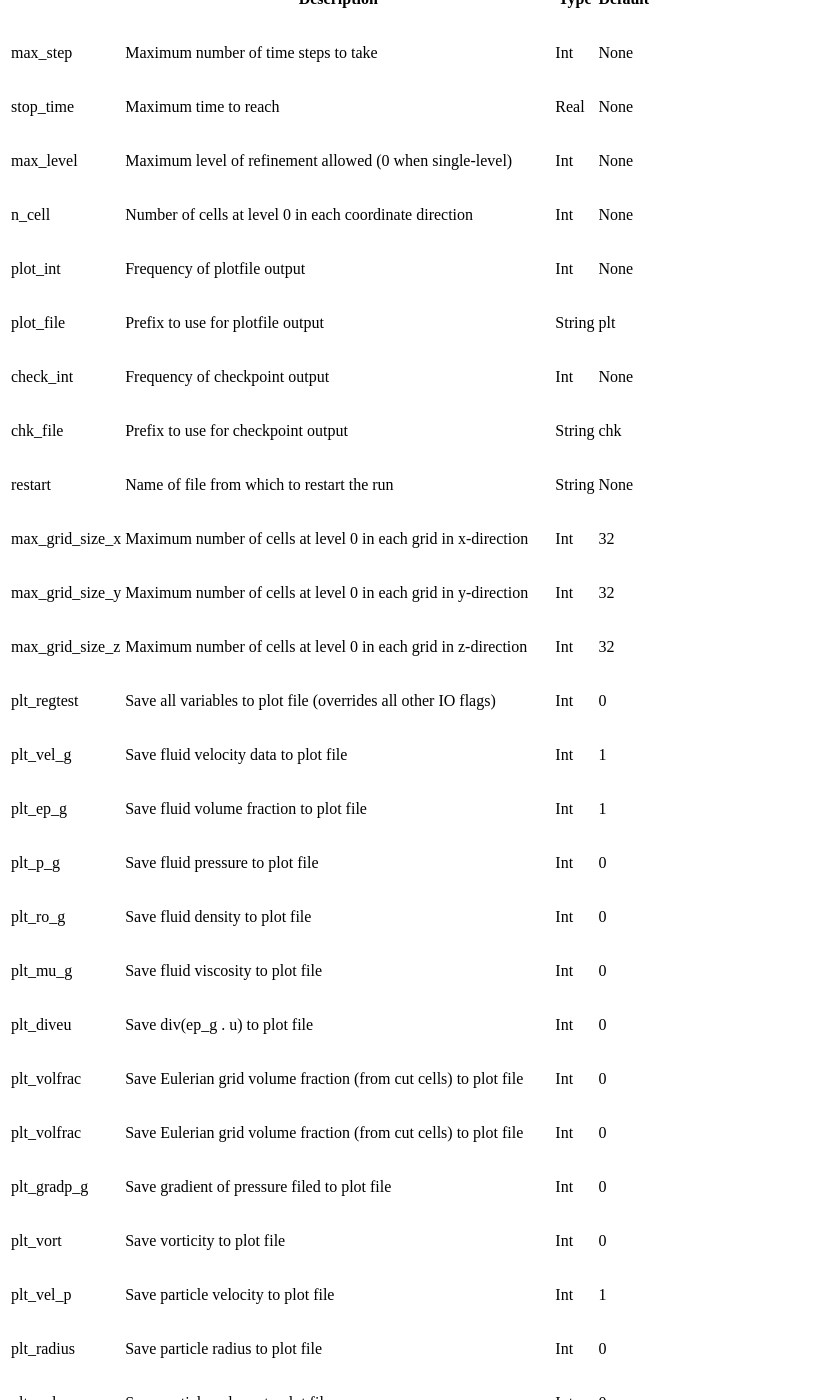
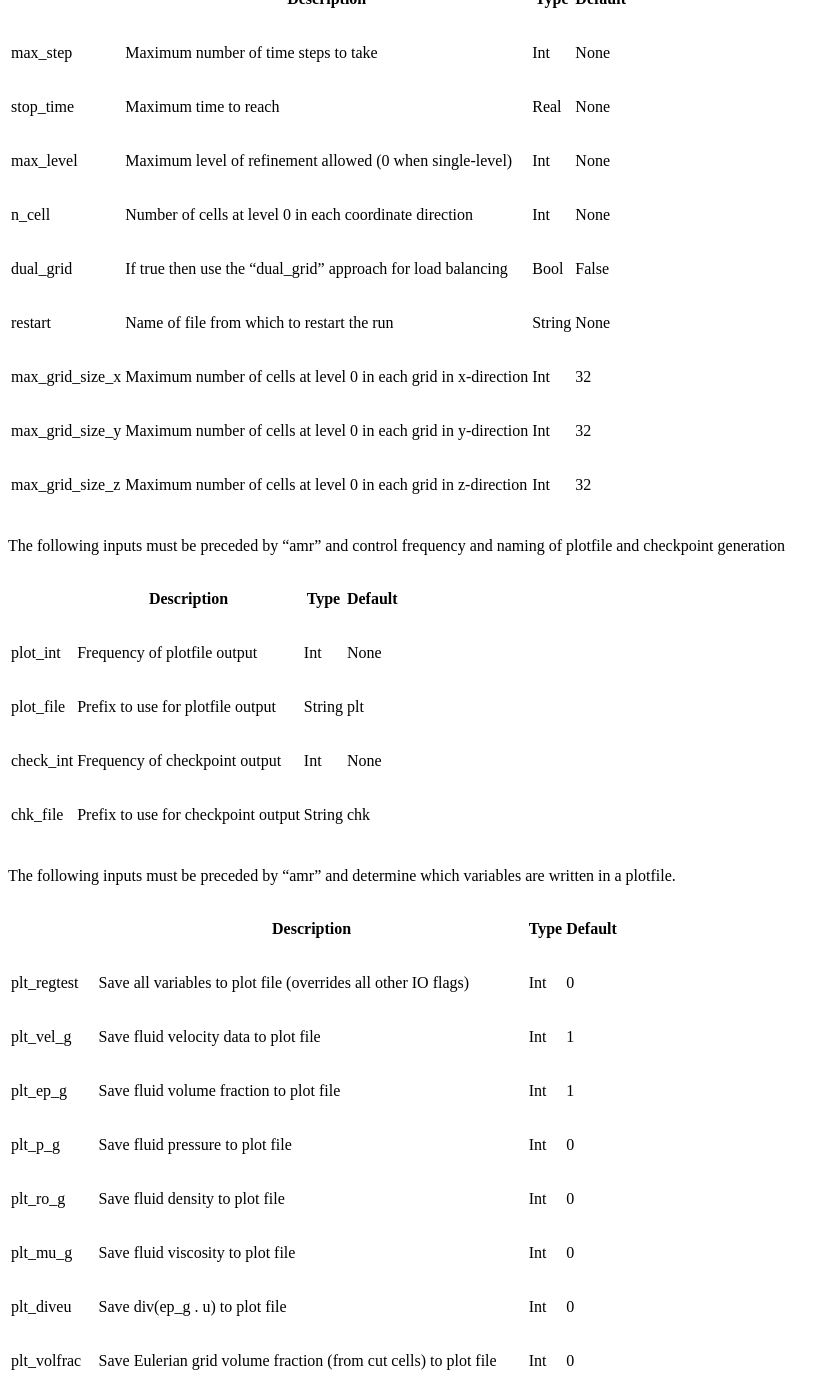
Before and after one commit to mwm126/MFIX-Exa, a Sphinx documentation site: the page built from docs/source/Inputs.rst, in a window 1280 px wide and 1400 px high, scrolled down 485 px. Shown: the whole window, without its empty margins (0-839 px from the left). Built offline with Sphinx 7.4.7 and the Read the Docs theme 2.0.0, drawn with Linux system fonts in a browser that asks for light colours; pages that are not in the unit, such as notebooks, are missing from menus; some of the changed text lies outside the part shown.

Commit message:
update the list of possible inputs

```diff
--- a/docs/source/Inputs.rst
+++ b/docs/source/Inputs.rst
@@ -16,13 +16,7 @@
 +------------------+-----------------------------------------------------------------------+-------------+-----------+
 | n_cell           | Number of cells at level 0 in each coordinate direction               |    Int      | None      |
 +------------------+-----------------------------------------------------------------------+-------------+-----------+
-| plot_int         | Frequency of plotfile output                                          |    Int      | None      |
-+------------------+-----------------------------------------------------------------------+-------------+-----------+
-| plot_file        | Prefix to use for plotfile output                                     |  String     | plt       |
-+------------------+-----------------------------------------------------------------------+-------------+-----------+
-| check_int        | Frequency of checkpoint output                                        |    Int      | None      |
-+------------------+-----------------------------------------------------------------------+-------------+-----------+
-| chk_file         | Prefix to use for checkpoint output                                   |  String     | chk       |
+| dual_grid        | If true then use the "dual_grid" approach for load balancing          |   Bool      | False     |
 +------------------+-----------------------------------------------------------------------+-------------+-----------+
 | restart          | Name of file from which to restart the run                            |  String     | None      |
 +------------------+-----------------------------------------------------------------------+-------------+-----------+
@@ -32,6 +26,26 @@
 +------------------+-----------------------------------------------------------------------+-------------+-----------+
 | max_grid_size_z  | Maximum number of cells at level 0 in each grid in z-direction        |    Int      | 32        |
 +------------------+-----------------------------------------------------------------------+-------------+-----------+
+
+The following inputs must be preceded by "amr" and control frequency and naming of plotfile and checkpoint generation
+
++------------------+-----------------------------------------------------------------------+-------------+-----------+
+|                  | Description                                                           |   Type      | Default   |
++==================+=======================================================================+=============+===========+
+| plot_int         | Frequency of plotfile output                                          |    Int      | None      |
++------------------+-----------------------------------------------------------------------+-------------+-----------+
+| plot_file        | Prefix to use for plotfile output                                     |  String     | plt       |
++------------------+-----------------------------------------------------------------------+-------------+-----------+
+| check_int        | Frequency of checkpoint output                                        |    Int      | None      |
++------------------+-----------------------------------------------------------------------+-------------+-----------+
+| chk_file         | Prefix to use for checkpoint output                                   |  String     | chk       |
++------------------+-----------------------------------------------------------------------+-------------+-----------+
+
+The following inputs must be preceded by "amr" and determine which variables are written in a plotfile.
+
++------------------+-----------------------------------------------------------------------+-------------+-----------+
+|                  | Description                                                           |   Type      | Default   |
++==================+=======================================================================+=============+===========+
 | plt_regtest      | Save all variables to plot file (overrides all other IO flags)        |    Int      | 0         |
 +------------------+-----------------------------------------------------------------------+-------------+-----------+
 | plt_vel_g        | Save fluid velocity data to plot file                                 |    Int      | 1         |
@@ -78,7 +92,6 @@
 +------------------+-----------------------------------------------------------------------+-------------+-----------+
 
 
-
 The following inputs must be preceded by "geometry."
 
 +-----------------+-----------------------------------------------------------------------+-------------+-----------+
@@ -95,27 +108,46 @@
 
 The following inputs must be preceded by "mfix."
 
-+--------------------+-----------------------------------------------------------------------+-------------+-----------+
-|                    | Description                                                           |   Type      | Default   |
-+====================+=======================================================================+=============+===========+
-| fixed_dt           | Should we use a fixed timestep?                                       |    Int      |   0       |
-+--------------------+-----------------------------------------------------------------------+-------------+-----------+
-| dt_min             | Abort if dt gets smaller than this value                              |    Real     |  1.e-6    |
-+--------------------+-----------------------------------------------------------------------+-------------+-----------+
-| dt_max             | Maximum value of dt if calculating with cfl                           |    Real     |  1.e14    |
-+--------------------+-----------------------------------------------------------------------+-------------+-----------+
-| cfl                | CFL constraint (dt < cfl * dx / u) if fixed_dt not 1                  |    Real     |   0.5     |
-+--------------------+-----------------------------------------------------------------------+-------------+-----------+
-| geometry           | Which type of geometry are we using?                                  |   String    |           |
-+--------------------+-----------------------------------------------------------------------+-------------+-----------+
-| explicit_diffusion | Should we use explicit or implicit diffusion?                         |   Int       |    0      |
-+--------------------+-----------------------------------------------------------------------+-------------+-----------+
-| particle_init_type | How do we initialize the particles?   "Auto" vs AsciiFile             |   String    | AsciiFile |
-+--------------------+-----------------------------------------------------------------------+-------------+-----------+
-| do_initial_proj    | Should we do the initial projection?                                  |    Bool     |  True     |
-+--------------------+-----------------------------------------------------------------------+-------------+-----------+
-| initial_iterations | How many pressure iterations before starting the first timestep       |  Int        | 3         |
-+--------------------+-----------------------------------------------------------------------+-------------+-----------+
++----------------------+-----------------------------------------------------------------------+-------------+--------------+
+|                      | Description                                                           |   Type      | Default      |
++======================+=======================================================================+=============+==============+
+| fixed_dt             | Should we use a fixed timestep?                                       |    Int      |   0          |
++----------------------+-----------------------------------------------------------------------+-------------+--------------+
+| dt_min               | Abort if dt gets smaller than this value                              |    Real     |  1.e-6       |
++----------------------+-----------------------------------------------------------------------+-------------+--------------+
+| dt_max               | Maximum value of dt if calculating with cfl                           |    Real     |  1.e14       |
++----------------------+-----------------------------------------------------------------------+-------------+--------------+
+| cfl                  | CFL constraint (dt < cfl * dx / u) if fixed_dt not 1                  |    Real     |   0.5        |
++----------------------+-----------------------------------------------------------------------+-------------+--------------+
+| geometry             | Which type of geometry are we using?                                  |   String    |              |
++----------------------+-----------------------------------------------------------------------+-------------+--------------+
+
+The following inputs must be preceded by "mfix" and determine how we initialize a calculation:
+
++----------------------+-----------------------------------------------------------------------+-------------+--------------+
+|                      | Description                                                           |   Type      | Default      |
++======================+=======================================================================+=============+==============+
++----------------------+-----------------------------------------------------------------------+-------------+--------------+
+| particle_init_type   | How do we initialize the particles?   "Auto" vs AsciiFile             |   String    | AsciiFile    |
++----------------------+-----------------------------------------------------------------------+-------------+--------------+
+| do_initial_proj      | Should we do the initial projection?                                  |    Bool     |  True        |
++----------------------+-----------------------------------------------------------------------+-------------+--------------+
+| initial_iterations   | How many pressure iterations before starting the first timestep       |  Int        | 3            |
++----------------------+-----------------------------------------------------------------------+-------------+--------------+
+
+The following inputs must be preceded by "mfix" and determine how we create grids and do load balancing:
+
++----------------------+-----------------------------------------------------------------------+-------------+--------------+
+|                      | Description                                                           |   Type      | Default      |
++======================+=======================================================================+=============+==============+
+| load_balance_fluid   | Only relevant if (dual_grid); if so do we also regrid mesh data       |  Int        | 1            |
++----------------------+-----------------------------------------------------------------------+-------------+--------------+
+| load_balance_type    | What strategy to use for load balancing                               |  String     | FixedSize    |
+|                      | Options are "FixedSize", "KDTree" or "Knapsack"                       |             |              |
++----------------------+-----------------------------------------------------------------------+-------------+--------------+
+| knapsack_weight_type | What weighting function to use if using Knapsack load balancing       |  String     | RunTimeCosts |
+|                      | Options are "RunTimeCosts" or "NumParticles""                         |             |              |
++----------------------+-----------------------------------------------------------------------+-------------+--------------+
 
 The following inputs must be preceded by "particles."
 
```
